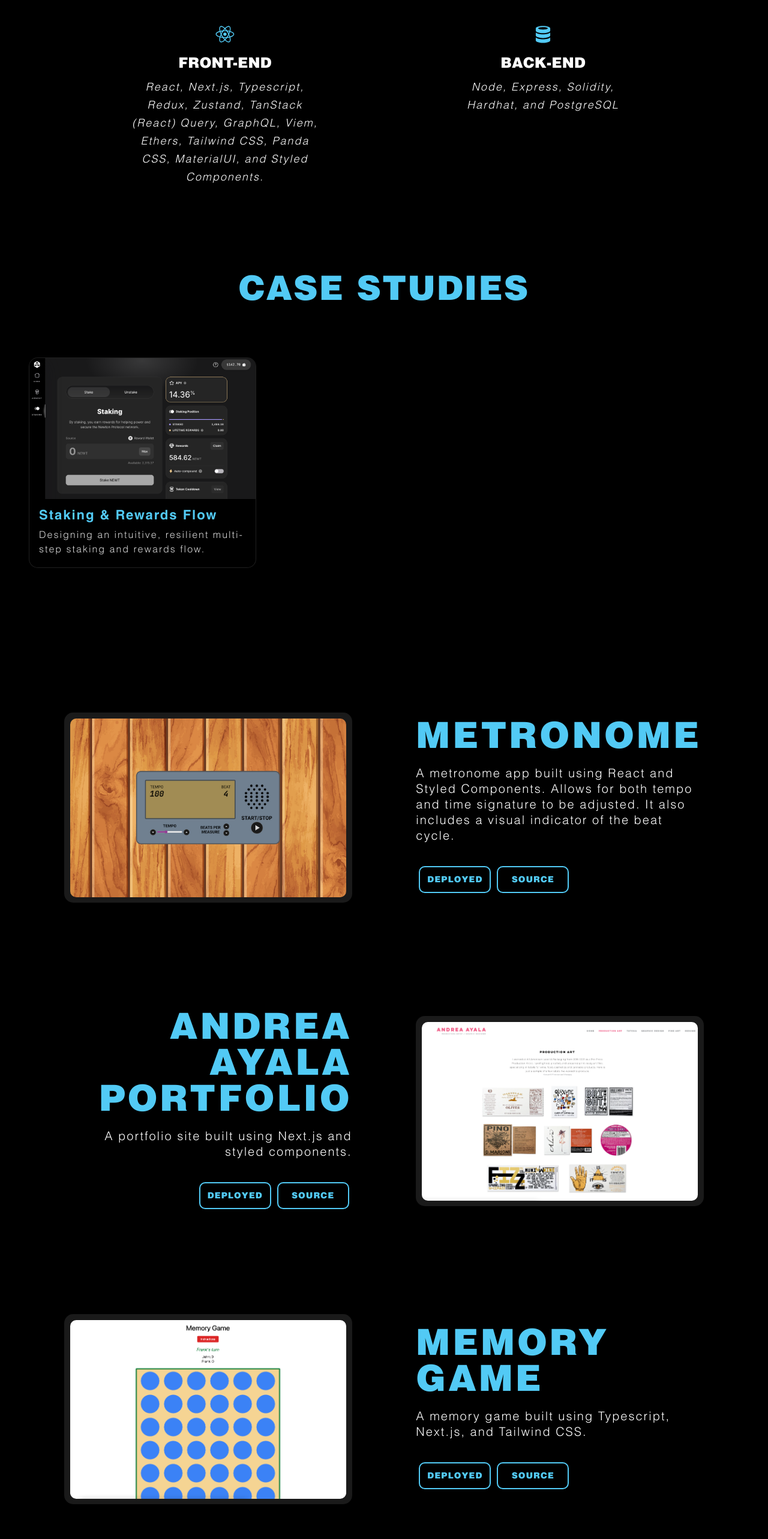
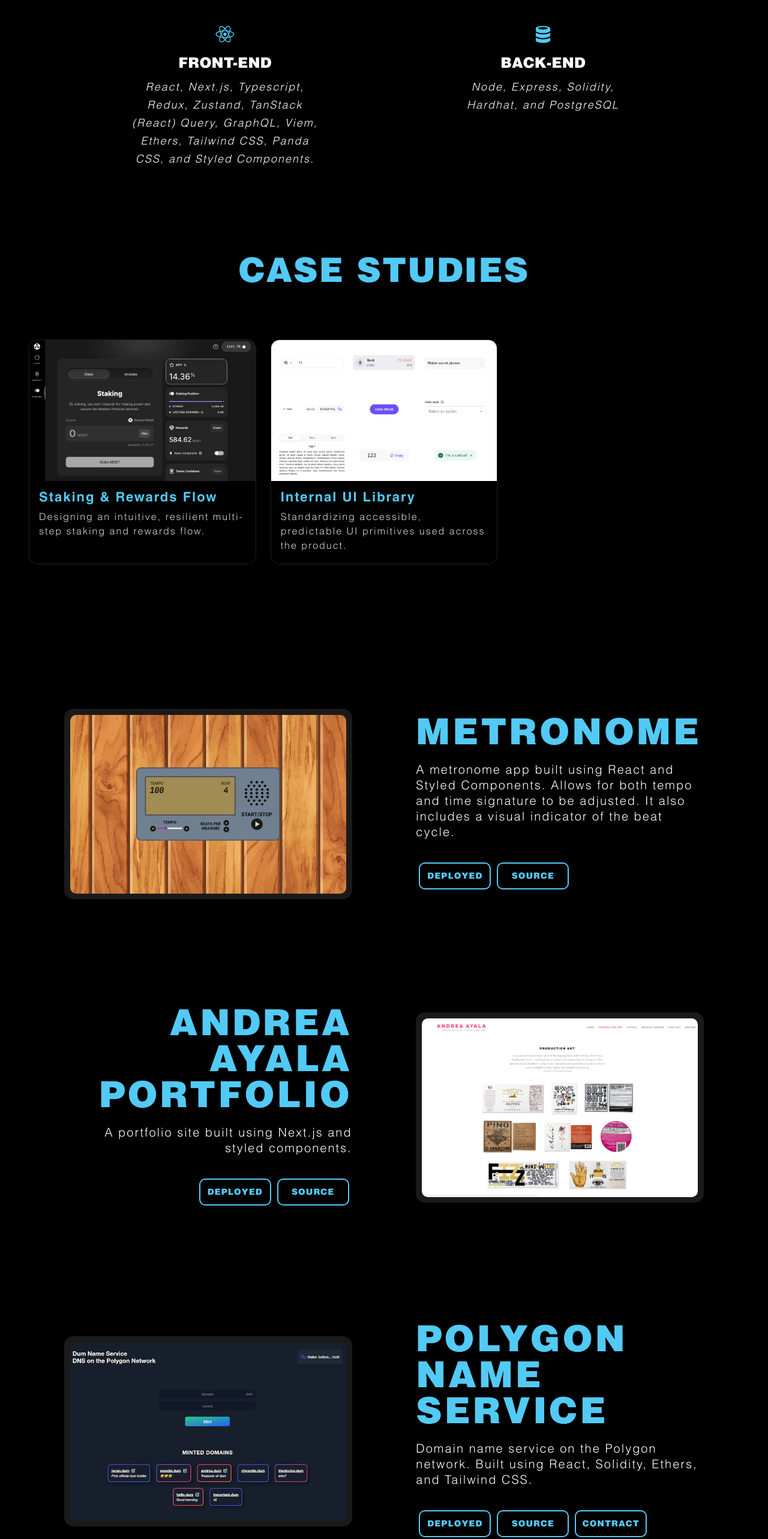
Before and after one commit to joshuascan/personal-portfolio, a Next.js app: page / in a window 1280 px wide. Shown: the part 1320-3886 px from the top of the page at 60% size. Built offline with nearby package versions, Linux system fonts and the light colour scheme.

Commit message:
adds second case study

```diff
--- a/src/components/Technologies/Technologies.js
+++ b/src/components/Technologies/Technologies.js
@@ -11,8 +11,8 @@ const Technologies = () => {
           <ListTitle>Front-End</ListTitle>
           <ListParagraph>
             React, Next.js, Typescript, Redux, Zustand, TanStack (React) Query,
-            GraphQL, Viem, Ethers, Tailwind CSS, Panda CSS, MaterialUI, and
-            Styled Components.
+            GraphQL, Viem, Ethers, Tailwind CSS, Panda CSS, and Styled
+            Components.
           </ListParagraph>
         </ListItem>
         <ListItem>
--- a/src/constants/constants.js
+++ b/src/constants/constants.js
@@ -17,13 +17,23 @@ export const projects = [
     id: 1,
   },
   {
+    title: "Polygon Name Service",
+    description:
+      "Domain name service on the Polygon network. Built using React, Solidity, Ethers, and Tailwind CSS.",
+    image: "/images/polygon_dns.png",
+    visit: "https://dum-name-service.vercel.app/",
+    source: "https://github.com/joshuascan/domain-name-service-frontend",
+    contract: "https://github.com/joshuascan/domain-contract",
+    id: 2,
+  },
+  {
     title: "Memory Game",
     description:
       "A memory game built using Typescript, Next.js, and Tailwind CSS.",
     image: "/images/memory_game.png",
     visit: "https://memory-game-eight-eta.vercel.app/",
     source: "https://github.com/joshuascan/memory-game",
-    id: 2,
+    id: 3,
   },
   {
     title: "Ethereum To-do List",
@@ -33,7 +43,7 @@ export const projects = [
     visit: "https://todolist-dapp-eight.vercel.app/",
     source: "https://github.com/joshuascan/eth-todolist-frontend",
     contract: "https://github.com/joshuascan/eth-todolist-contract",
-    id: 3,
+    id: 4,
   },
   {
     title: "Portfolio Site",
@@ -41,16 +51,6 @@ export const projects = [
       "Personal portfolio built with Next.js and styled components. Utilizes the SendGrid API for the contact form.",
     image: "/images/portfolio_site.png",
     source: "https://github.com/joshuascan/metronome",
-    id: 4,
-  },
-  {
-    title: "Polygon Name Service",
-    description:
-      "Domain name service on the Polygon network. Built using React, Solidity, Ethers, and Tailwind CSS.",
-    image: "/images/polygon_dns.png",
-    visit: "https://dum-name-service.vercel.app/",
-    source: "https://github.com/joshuascan/domain-name-service-frontend",
-    contract: "https://github.com/joshuascan/domain-contract",
     id: 5,
   },
   {
@@ -72,6 +72,14 @@ export const caseStudies = [
       "Designing an intuitive, resilient multi-step staking and rewards flow.",
     image: "/images/newton_staking.png",
     id: 0,
+  },
+  {
+    slug: "ui-library-evolution",
+    title: "Internal UI Library",
+    excerpt:
+      "Standardizing accessible, predictable UI primitives used across the product.",
+    image: "/images/ui_components_collage.png",
+    id: 1,
   },
 ];
 
@@ -140,4 +148,69 @@ export const caseStudyContent = {
       },
     ],
   },
+  "ui-library-evolution": {
+    title: "Internal UI Library",
+    heroImage: "/images/ui_components_collage.png",
+    sections: [
+      {
+        heading: "My Role",
+        body: "I became the primary engineer responsible for evolving and maintaining the internal UI library. My work focused on creating predictable, consistent, and accessible building blocks that other engineers could rely on.",
+      },
+      {
+        heading: "Key Contributions",
+        bullets: [
+          "Standardized APIs across all core components (Button, Select, Dropdown Menu, Tabs, Modals, Inputs)",
+          "Consolidated styling into a consistent token system using Panda CSS",
+          "Implemented focus states, keyboard navigation, and ARIA roles across interactive components",
+          "Refactored components to reduce unnecessary re-renders and improve async interaction stability",
+          "Replaced duplicated components with unified primitives shared across product surfaces",
+          "Documented recommended usage patterns so teams used components consistently",
+          "Improved DX by making components intuitive, predictable, and safer to use",
+          "Drove alignment between product/design and engineering around reusable patterns",
+        ],
+      },
+      {
+        heading: "Examples of Improvements Made",
+        body: "Selected highlights that made the library more consistent, accessible, and maintainable.",
+      },
+      {
+        heading: "Button API Unification",
+        body: "Consolidated multiple button variants into one predictable API using a single `variant` prop and standardized `loading` behavior, reducing surface area and cognitive load.",
+        bullets: [
+          "One component to learn and maintain",
+          "Consistent loading/disabled semantics across surfaces",
+          "Fewer breaking changes when evolving styles",
+        ],
+      },
+      {
+        heading: "Dropdown & Menu Overhaul",
+        body: "Rebuilt menus with accessible navigation and predictable open/close behavior. Removed duplicates by shipping a shared primitive adopted across product areas.",
+        bullets: [
+          "Keyboard navigation and focus management",
+          "Deterministic open/close and outside-click handling",
+          "Single primitive reused across agent site, staking, funding, onboarding",
+        ],
+      },
+      {
+        heading: "Tabs & Step Navigation",
+        body: "Refactored tabs to handle async state and route changes without layout shift. Codified a pattern for multi‑step flows.",
+        bullets: [
+          "Consistent animation and focus behavior",
+          "Explicit disabled and loading states",
+          "Drop-in pattern used across staking and agent onboarding",
+        ],
+      },
+      {
+        heading: "Outcome",
+        bullets: [
+          "Strongly reduced UI drift and duplicated component logic",
+          "Improved accessibility across the entire suite",
+          "Engineers could move faster with fewer bugs caused by inconsistent UI primitives",
+          "Product surfaces felt more cohesive, even though different teams maintained them",
+          "The UI layer became significantly easier to extend and maintain",
+          "New features were built using consistent patterns rather than reinvented components",
+        ],
+      },
+    ],
+  },
 };
```
Also changed, not shown: public/images/ui_components_collage.png (added).
